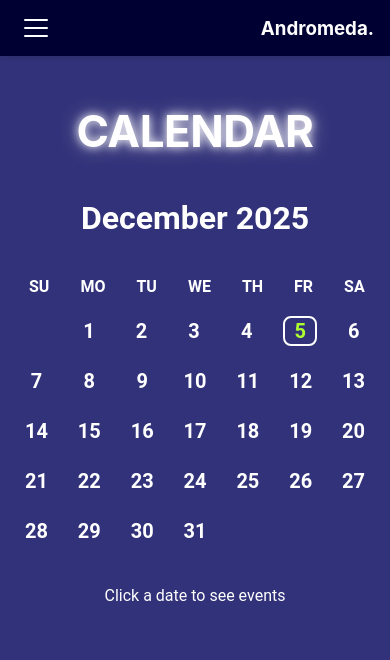
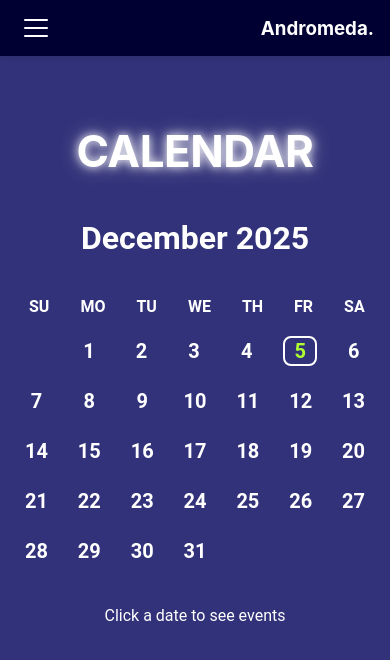
Before and after one commit to abk2191/organiser, a React (Vite) app: page /organiser/calendar in a window 390 px wide. Shown: the top 660 px of the page. Built offline with nearby package versions, Linux system fonts and the light colour scheme.

Commit message:
Added new features

```diff
--- a/src/index.css
+++ b/src/index.css
@@ -1014,7 +1014,7 @@ html {
 /* ===== RESPONSIVE DESIGN ===== */
 @media (max-width: 768px) {
   .calendar-div-main {
-    margin-top: -81px;
+    margin-top: -61px;
   }
   .week-dates {
     gap: 20px;
```
